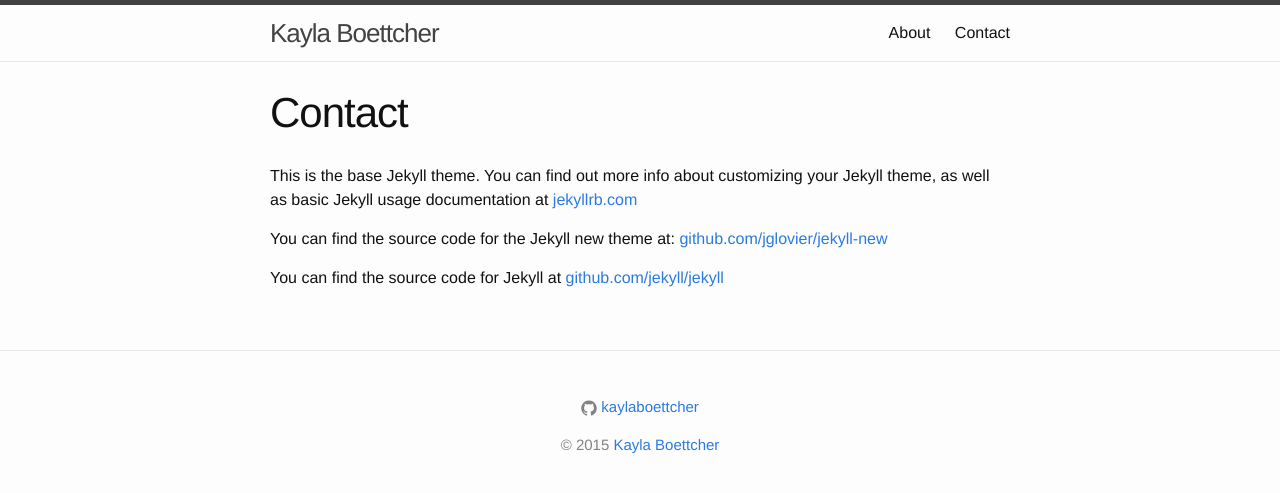
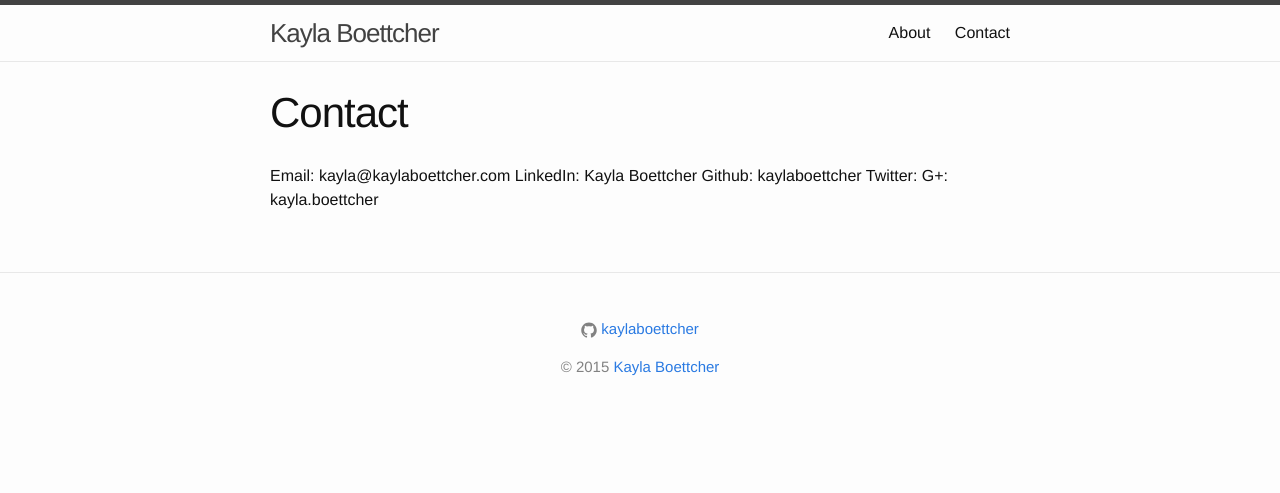
Before and after one commit to kaylaboettcher/kaylaboettcher.github.io, a Jekyll site: the page built from contact.md, in a window 1280 px wide. Shown: the top 493 px of the page. Built offline with Jekyll 4.4.1, drawn with Linux system fonts in a browser that asks for light colours.

Commit message:
Update contact.md

```diff
--- a/contact.md
+++ b/contact.md
@@ -3,9 +3,8 @@
 title: Contact
 permalink: /contact/
 ---
-
-This is the base Jekyll theme. You can find out more info about customizing your Jekyll theme, as well as basic Jekyll usage documentation at [jekyllrb.com](http://jekyllrb.com/)
-
-You can find the source code for the Jekyll new theme at: [github.com/jglovier/jekyll-new](https://github.com/jglovier/jekyll-new)
-
-You can find the source code for Jekyll at [github.com/jekyll/jekyll](https://github.com/jekyll/jekyll)
+Email:      kayla@kaylaboettcher.com
+LinkedIn:   Kayla Boettcher
+Github:     kaylaboettcher
+Twitter:
+G+:         kayla.boettcher
```
